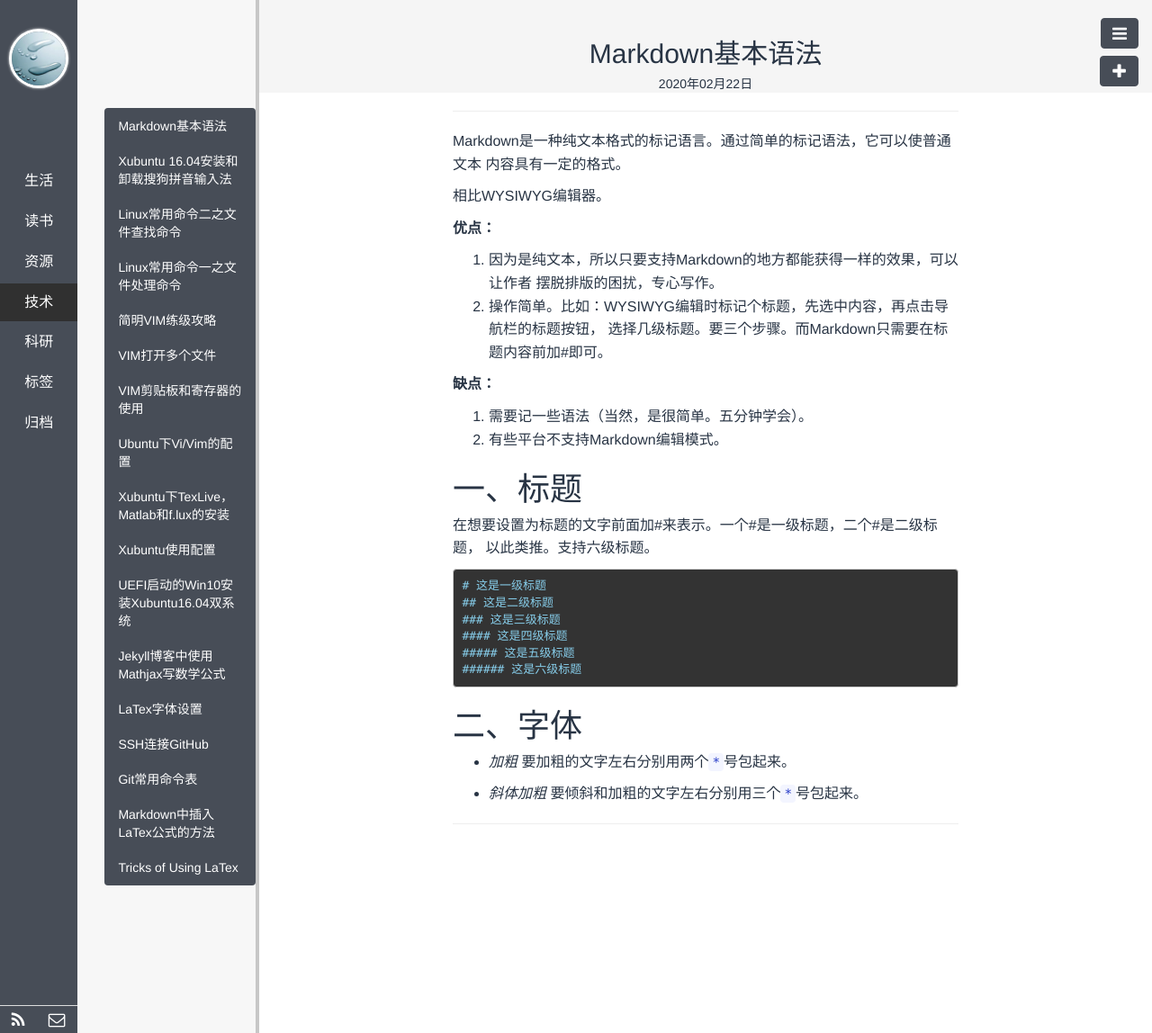
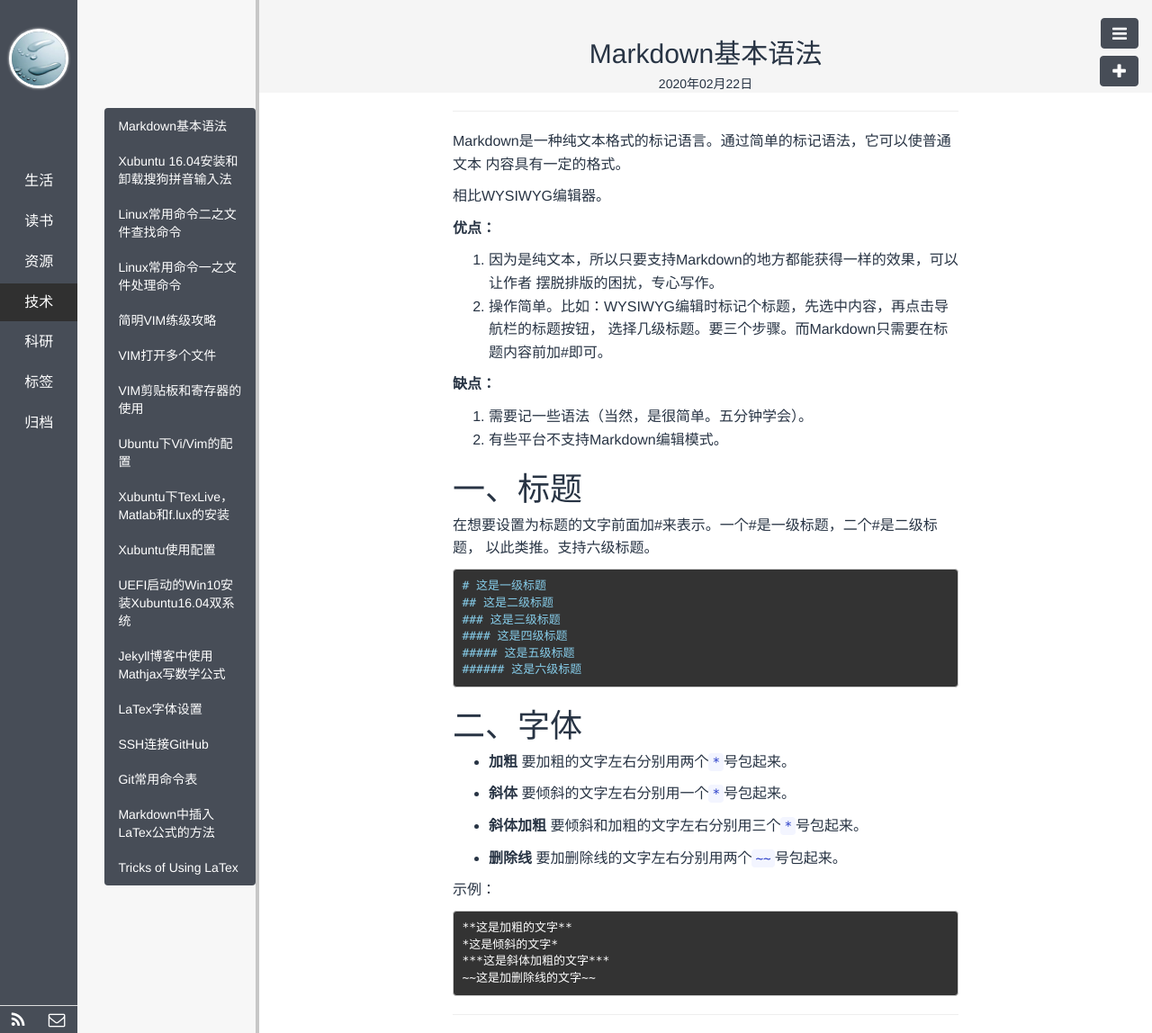
Before and after one commit to polyHong/polyHong.github.io, a Jekyll site: the page built from _posts/tech/2020-02-22-markdown-basic-syntax.md, in a window 1280 px wide. Shown: the whole page at 90% size. Built offline with Jekyll 4.4.1, drawn with Linux system fonts in a browser that asks for light colours; Markdown is read by kramdown in place of the engine named in the settings; comment, search, counter and statistics services are not loaded.

Commit message:
Markdown

````diff
--- a/_posts/tech/2020-02-22-markdown-basic-syntax.md
+++ b/_posts/tech/2020-02-22-markdown-basic-syntax.md
@@ -37,8 +37,22 @@ Markdown是一种纯文本格式的标记语言。通过简单的标记语法，
 
 # 二、字体
 
-+ *加粗*
++ **加粗**
 要加粗的文字左右分别用两个`*`号包起来。
 
-+ *斜体加粗*
++ **斜体**
+要倾斜的文字左右分别用一个`*`号包起来。
+
++ **斜体加粗**
 要倾斜和加粗的文字左右分别用三个`*`号包起来。
+
++ **删除线**
+要加删除线的文字左右分别用两个`~~`号包起来。
+
+示例：
+```
+**这是加粗的文字**
+*这是倾斜的文字*
+***这是斜体加粗的文字***
+~~这是加删除线的文字~~
+```
````
Also changed, not shown: 1 other file.
